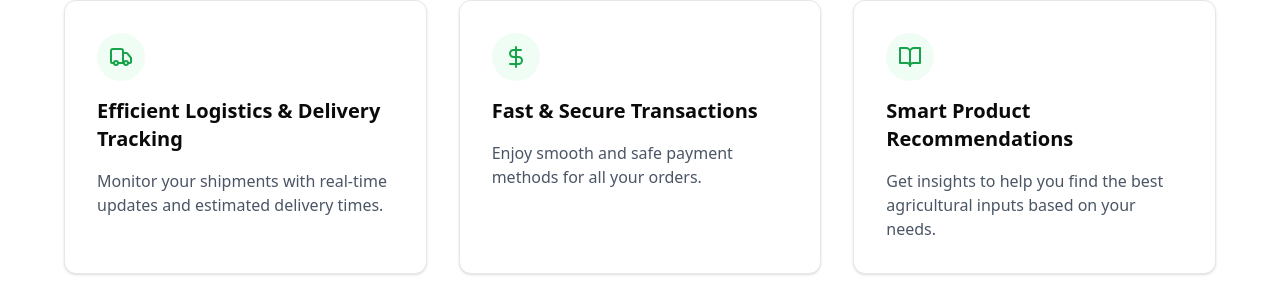
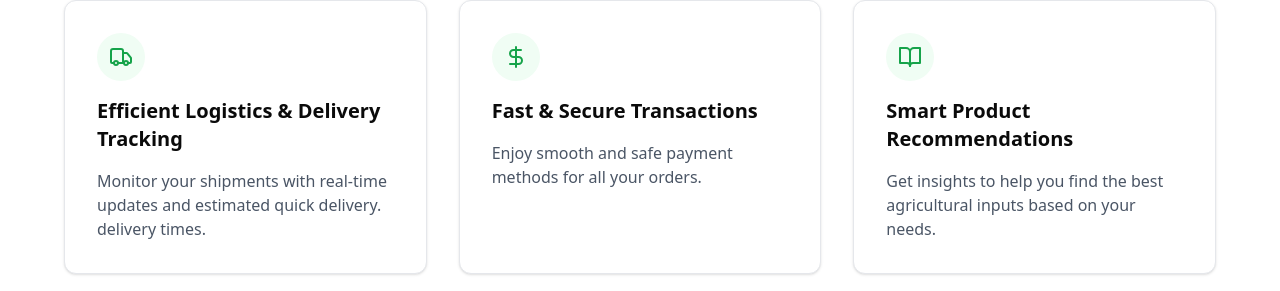
Before and after one commit to ibrahimkeyboad/agrodigito-web, a Next.js app: page / in a window 1280 px wide. Shown: the part 1780-2071 px from the top of the page. Built offline with nearby package versions, Linux system fonts and the light colour scheme.

Commit message:
Fix typo in delivery description for clarity in BennefitSection

```diff
--- a/src/components/BennefitSection.tsx
+++ b/src/components/BennefitSection.tsx
@@ -61,8 +61,8 @@ function BennefitSection() {
               Efficient Logistics & Delivery Tracking
             </h3>
             <p className='text-gray-600'>
-              Monitor your shipments with real-time updates and estimated
-              delivery times.
+              Monitor your shipments with real-time updates and estimated quick
+              delivery. delivery times.
             </p>
           </div>
           <div className='flex flex-col items-start space-y-4 rounded-xl border border-gray-200 bg-white p-8 shadow-sm transition-all hover:shadow-md'>
```
